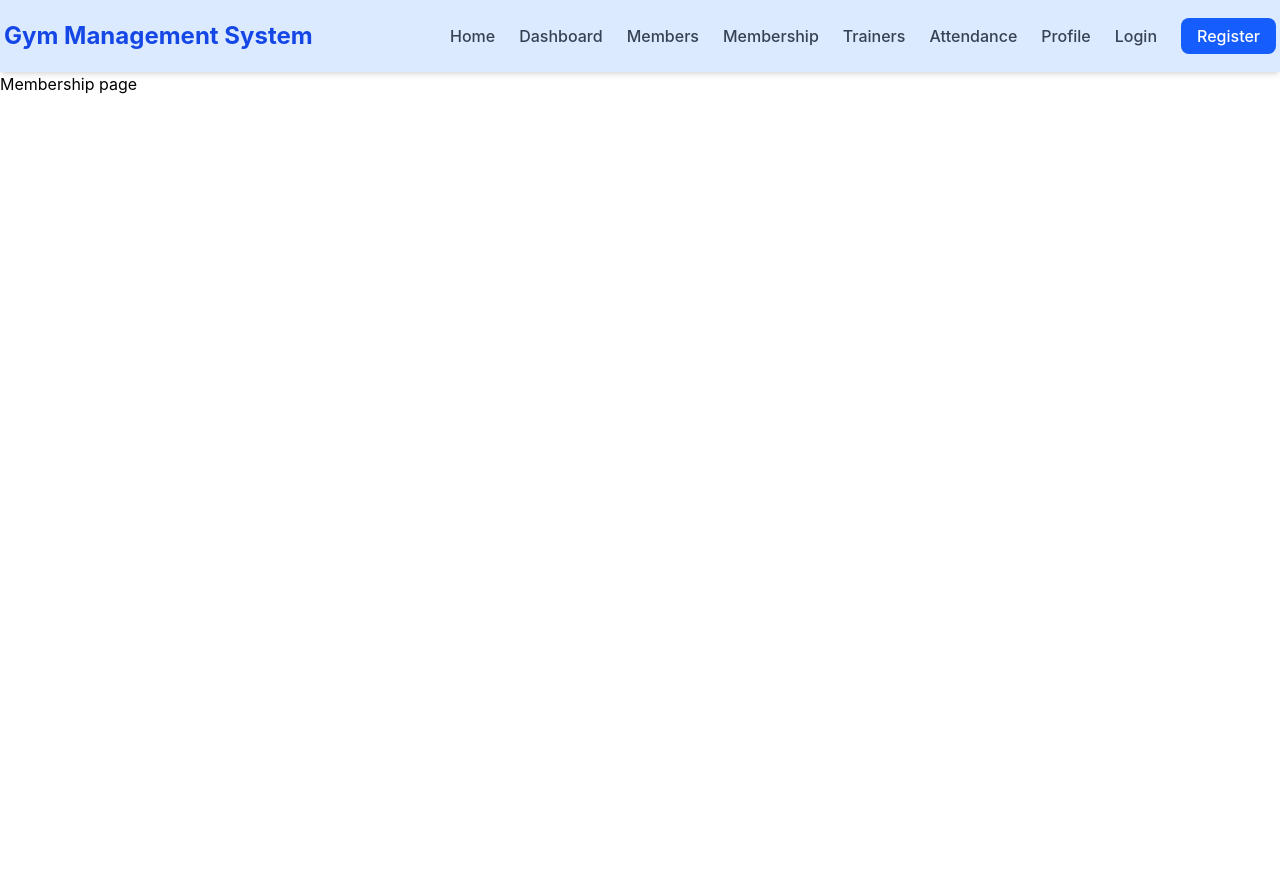
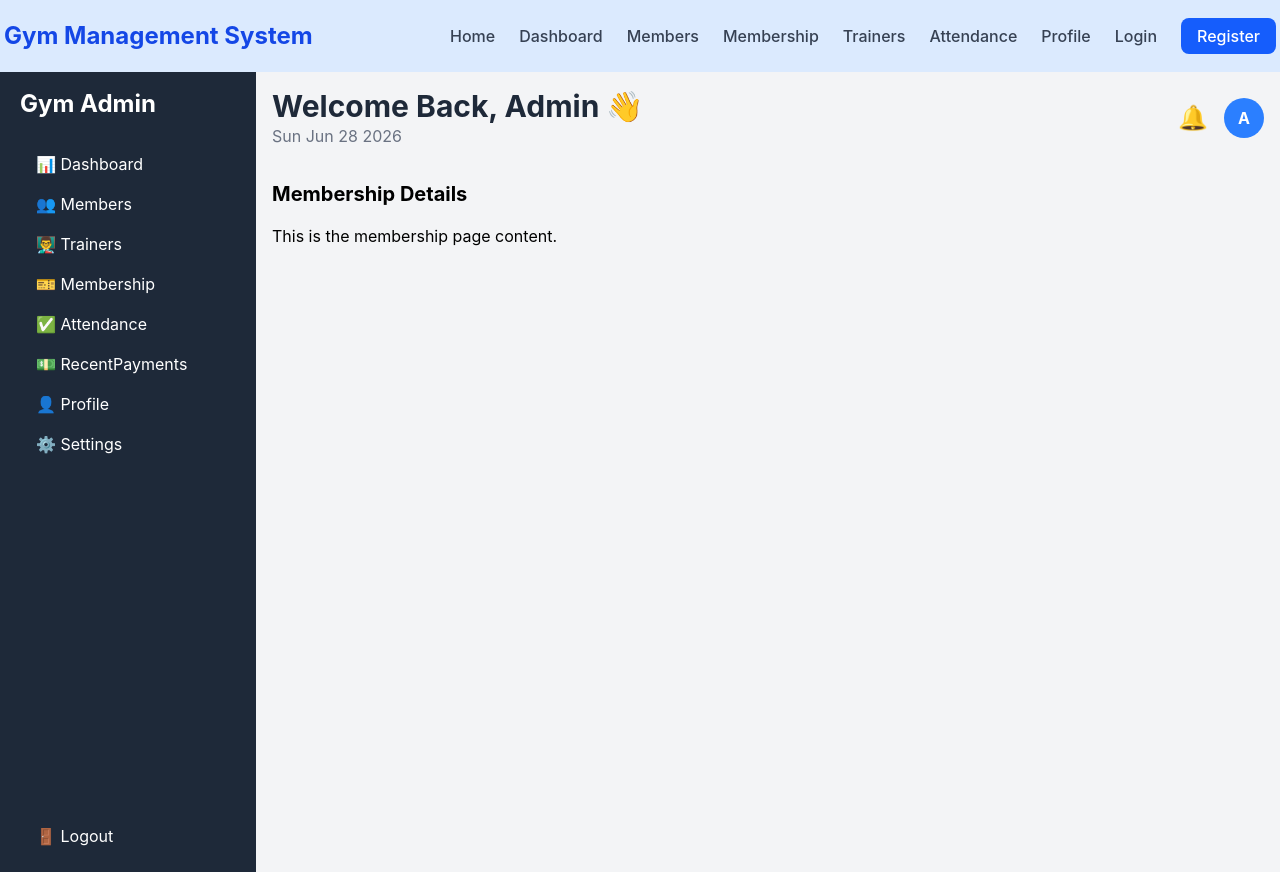
Before and after one commit to PoojaNikam2004/Gym-Management-System, a React (Vite) app: page /membership in a window 1280 px wide. Before the commit the page ends 800 px from the top, so only its background shows below. Built offline with nearby package versions, Linux system fonts and the light colour scheme.

Commit message:
build a Membership page

```diff
--- a/src/components/MemberTable.jsx
+++ b/src/components/MemberTable.jsx
@@ -1,8 +1,16 @@
-function MemberTable({ members, deleteMember, editMember ,searchTerm  }) {
+function MemberTable({ members, deleteMember, editMember ,searchTerm ,membershipFilter}) {
 
-  const filteredMembers = members.filter((member) =>
-  member.name.toLowerCase().includes(searchTerm.toLowerCase())
-);
+
+const filteredMembers = members.filter((member) => {
+  const matchesSearch =
+    member.name.toLowerCase().includes(searchTerm.toLowerCase());
+
+  const matchesMembership =
+    membershipFilter === "All" ||
+    member.membership === membershipFilter;
+
+  return matchesSearch && matchesMembership;
+});
 
 
   return (
--- a/src/components/SearchBar.jsx
+++ b/src/components/SearchBar.jsx
@@ -1,4 +1,4 @@
-function SearchBar({ onAddMember ,searchTerm ,setSearchTerm}) {
+function SearchBar({ onAddMember, searchTerm, setSearchTerm, membershipFilter, setMembershipFilter }) {
   return (
     <div className="p-6 bg-white rounded-lg shadow-md">
       <h1 className="text-3xl font-bold mb-6">
@@ -11,6 +11,16 @@ function SearchBar({ onAddMember ,searchTerm ,setSearchTerm}) {
           placeholder="Search Member..."
           className="border p-2 rounded-lg w-80" value={searchTerm} onChange={(e) => setSearchTerm(e.target.value)}
         />
+        <select
+          value={membershipFilter}
+          onChange={(e) => setMembershipFilter(e.target.value)}
+          className="border p-2 rounded-lg"
+        >
+          <option value="All">All Memberships</option>
+          <option value="Basic">Basic</option>
+          <option value="Premium">Premium</option>
+          <option value="VIP">VIP</option>
+        </select>
 
         <button className="bg-blue-500 text-white px-4 py-2 rounded-lg" onClick={onAddMember}>
           + Add Member
--- a/src/pages/Members.jsx
+++ b/src/pages/Members.jsx
@@ -21,6 +21,8 @@ function Members() {
     },
   ]);
   const [searchTerm, setSearchTerm] = useState("");
+
+  const [membershipFilter, setMembershipFilter] = useState("All");
 
   const [showModal, setShowModal] = useState(false);
 
@@ -64,6 +66,8 @@ function Members() {
         <SearchBar
         searchTerm={searchTerm}
         setSearchTerm={setSearchTerm}
+        membershipFilter={membershipFilter}
+        setMembershipFilter={setMembershipFilter}
           onAddMember={() => {
             setEditingMember(null);
             setShowModal(true);
@@ -75,6 +79,7 @@ function Members() {
           deleteMember={deleteMember}
           editMember={editMember}
           searchTerm={searchTerm}
+          membershipFilter={membershipFilter}
         />
 
         {showModal && (
--- a/src/pages/Membership.jsx
+++ b/src/pages/Membership.jsx
@@ -1,7 +1,18 @@
+import SideBar from "../components/SideBar";
+import Header from "../components/Header";
+
 function Membership(){
     return(
-        <div>
-            <h1>Membership page</h1>
+        <div className="flex">
+
+            <SideBar/>
+
+           <div className="flex-1 bg-gray-100 p-4">
+
+                 <Header/>
+            <h2 className="text-xl font-bold mb-4">Membership Details</h2>
+            <p>This is the membership page content.</p>
+        </div>
         </div>
     )
 }
```
Also changed, not shown: src/components/AddMembershipModal.jsx (added), src/components/MembershipSearchBar.jsx (added), src/components/MembershipTable.jsx (added).
